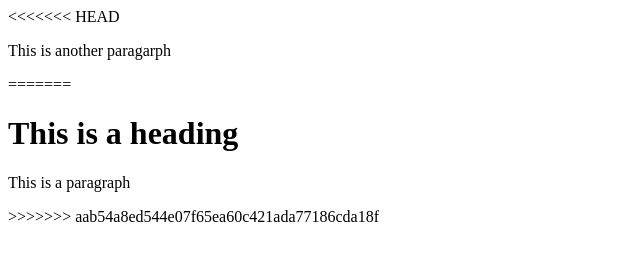
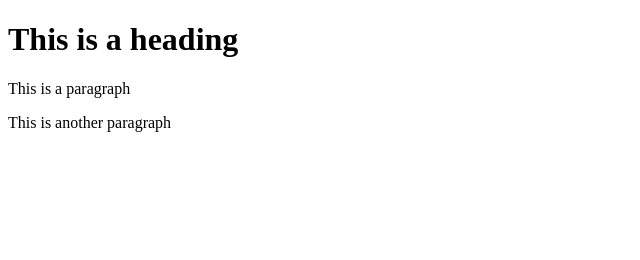
Before and after one commit to tg270798/GitTut, a plain HTML site: page index.html in a window 1280 px wide. Shown: the whole page, without its empty margins (0-640 px from the left). Drawn offline with Linux system fonts and the light colour scheme.

Commit message:
resolved merge conflicts code issue

```diff
--- a/index.html
+++ b/index.html
@@ -3,13 +3,13 @@
 	<title> Web Page</title>
 </head>
 	<body>
-<<<<<<< HEAD
-		<p>This is another paragarph</p>
 
-=======
+
+
 		<h1> This is a heading </h1>
 		<p> This is a paragraph </p>
+		<p> This is another paragraph </p>
 
->>>>>>> aab54a8ed544e07f65ea60c421ada77186cda18f
+
 	</body>
 </html>
```
